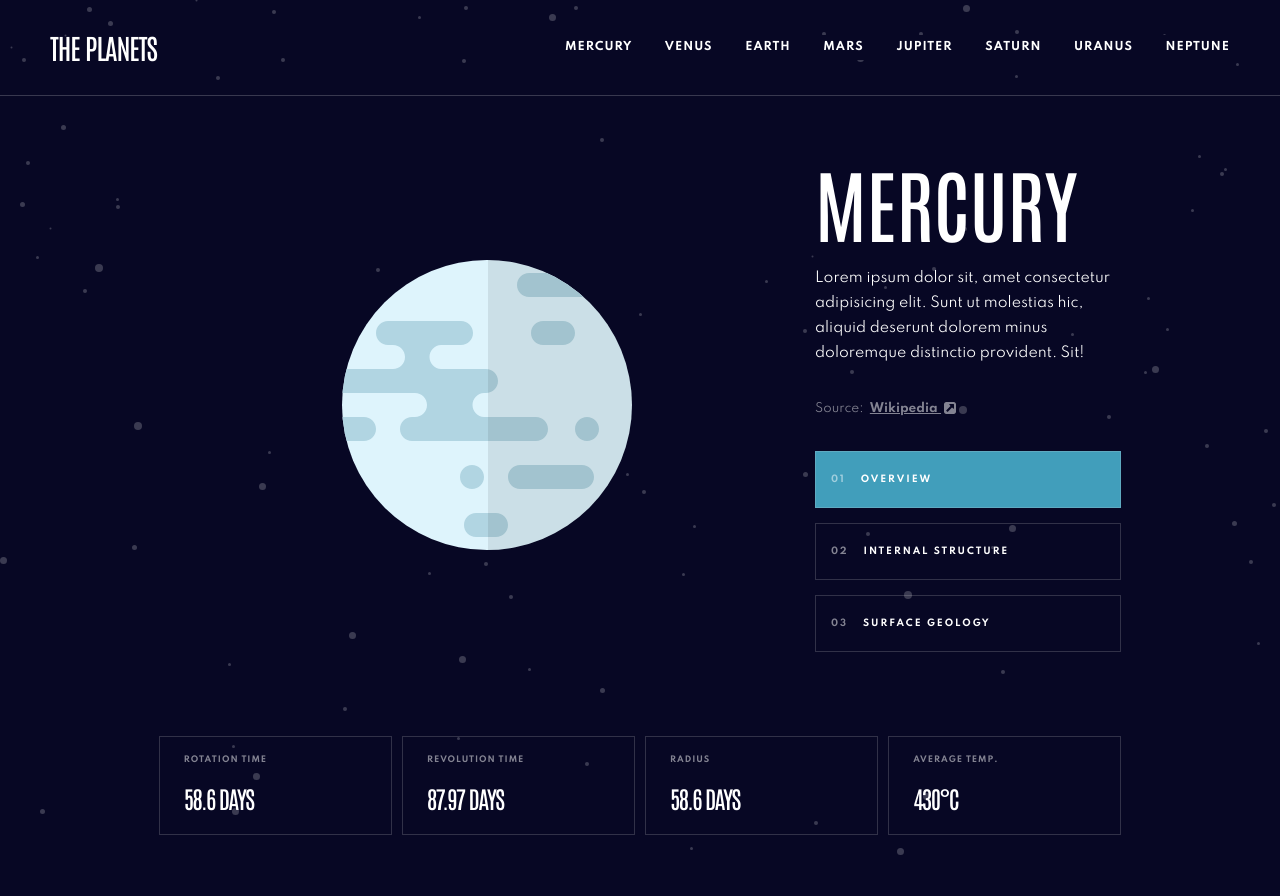
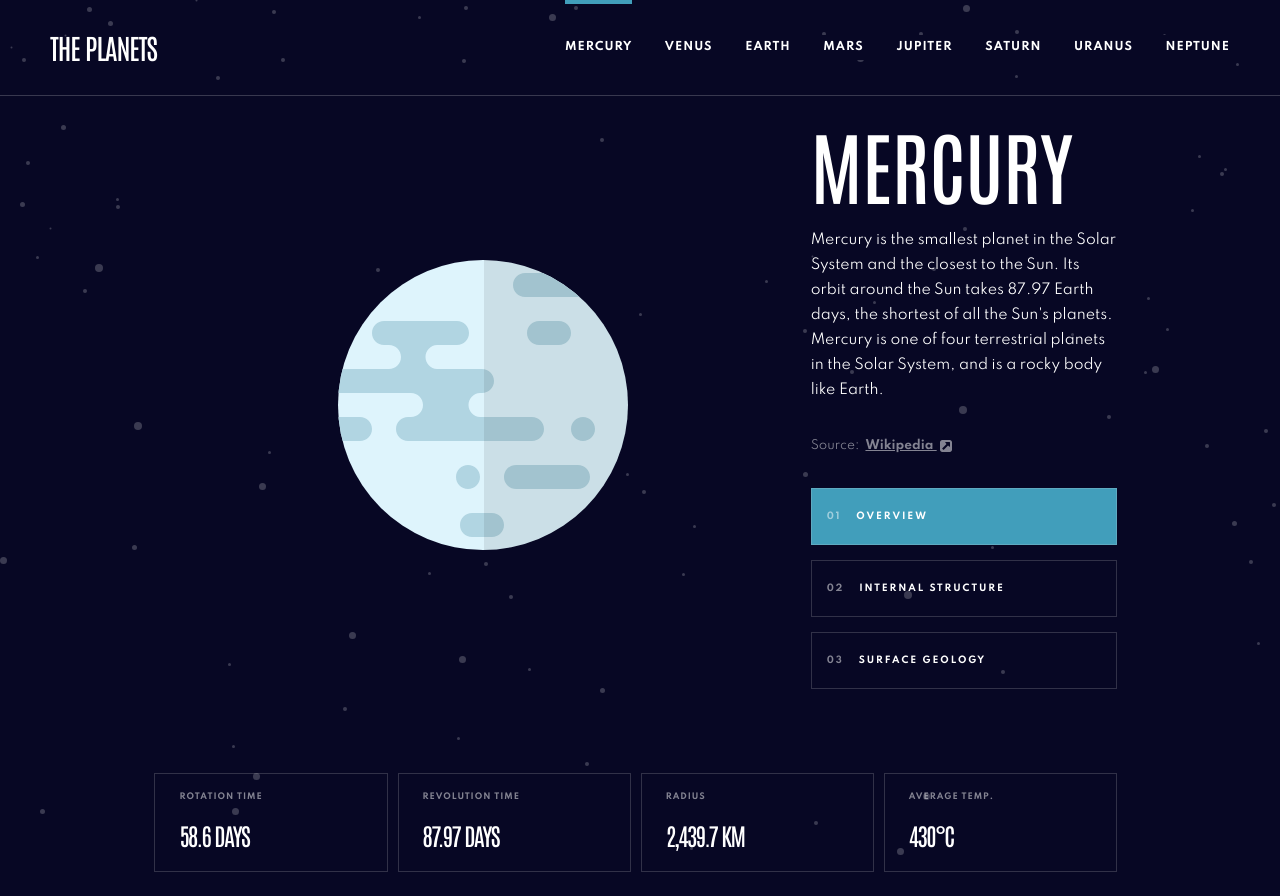
Before and after one commit to manolobrown/planets-fact-site, a Vue app: page /planet/1 in a window 1280 px wide. Built offline with nearby package versions, Linux system fonts and the light colour scheme.

Commit message:
[UPDATE] Data and Route Intergration

```diff
--- a/data.json
+++ b/data.json
@@ -1,5 +1,7 @@
-[
 {
+  "planets": [
+    {
+      "id": 1,
       "name": "Mercury",
       "overview": {
         "content": "Mercury is the smallest planet in the Solar System and the closest to the Sun. Its orbit around the Sun takes 87.97 Earth days, the shortest of all the Sun's planets. Mercury is one of four terrestrial planets in the Solar System, and is a rocky body like Earth.",
@@ -18,12 +20,13 @@
       "radius": "2,439.7 KM",
       "temperature": "430°c",
       "images": {
-      "planet": "./assets/planet-mercury.svg",
-      "internal": "./assets/planet-mercury-internal.svg",
-      "geology": "./assets/geology-mercury.png"
+        "planet": "/images/planet-mercury.svg",
+        "internal": "/images/planet-mercury-internal.svg",
+        "geology": "/images/geology-mercury.png"
       }
     },
     {
+      "id": 2,
       "name": "Venus",
       "overview": {
         "content": "Venus is the second planet from the Sun. It is named after the Roman goddess of love and beauty. As the brightest natural object in Earth's night sky after the Moon, Venus can cast shadows and can be, on rare occasions, visible to the naked eye in broad daylight.",
@@ -42,12 +45,13 @@
       "radius": "6,051.8 KM",
       "temperature": "471°c",
       "images": {
-      "planet": "./assets/planet-venus.svg",
-      "internal": "./assets/planet-venus-internal.svg",
-      "geology": "./assets/geology-venus.png"
+        "planet": "/images/planet-venus.svg",
+        "internal": "/images/planet-venus-internal.svg",
+        "geology": "/images/geology-venus.png"
       }
     },
     {
+      "id": 3,
       "name": "Earth",
       "overview": {
         "content": "Third planet from the Sun and the only known planet to harbor life. About 29.2% of Earth's surface is land with remaining 70.8% is covered with water. Earth's distance from the Sun, physical properties and geological history have allowed life to evolve and thrive.",
@@ -66,12 +70,13 @@
       "radius": "6,371 KM",
       "temperature": "16°c",
       "images": {
-      "planet": "./assets/planet-earth.svg",
-      "internal": "./assets/planet-earth-internal.svg",
-      "geology": "./assets/geology-earth.png"
+        "planet": "/images/planet-earth.svg",
+        "internal": "/images/planet-earth-internal.svg",
+        "geology": "/images/geology-earth.png"
       }
     },
     {
+      "id": 4,
       "name": "Mars",
       "overview": {
         "content": "Mars is the fourth planet from the Sun and the second-smallest planet in the Solar System, being larger than only Mercury. In English, Mars carries the name of the Roman god of war and is often referred to as the \"Red Planet\".",
@@ -90,12 +95,13 @@
       "radius": "3,389.5 KM",
       "temperature": "-28°c",
       "images": {
-      "planet": "./assets/planet-mars.svg",
-      "internal": "./assets/planet-mars-internal.svg",
-      "geology": "./assets/geology-mars.png"
+        "planet": "/images/planet-mars.svg",
+        "internal": "/images/planet-mars-internal.svg",
+        "geology": "/images/geology-mars.png"
       }
     },
     {
+      "id": 5,
       "name": "Jupiter",
       "overview": {
         "content": "Jupiter is the fifth planet from the Sun and the largest in the Solar System. It is a gas giant with a mass two and a half times that of all the other planets in the Solar System combined, but less than one-thousandth the mass of the Sun.",
@@ -114,12 +120,13 @@
       "radius": "69,911 KM",
       "temperature": "-108°c",
       "images": {
-      "planet": "./assets/planet-jupiter.svg",
-      "internal": "./assets/planet-jupiter-internal.svg",
-      "geology": "./assets/geology-jupiter.png"
+        "planet": "/images/planet-jupiter.svg",
+        "internal": "/images/planet-jupiter-internal.svg",
+        "geology": "/images/geology-jupiter.png"
       }
     },
     {
+      "id": 6,
       "name": "Saturn",
       "overview": {
         "content": "Saturn is the sixth planet from the Sun and the second-largest in the Solar System, after Jupiter. It is a gas giant with an average radius of about nine and a half times that of Earth. It only has one-eighth the average density of Earth.",
@@ -138,12 +145,13 @@
       "radius": "58,232 KM",
       "temperature": "-138°c",
       "images": {
-      "planet": "./assets/planet-saturn.svg",
-      "internal": "./assets/planet-saturn-internal.svg",
-      "geology": "./assets/geology-saturn.png"
+        "planet": "/images/planet-saturn.svg",
+        "internal": "/images/planet-saturn-internal.svg",
+        "geology": "/images/geology-saturn.png"
       }
     },
     {
+      "id": 7,
       "name": "Uranus",
       "overview": {
         "content": "Uranus is the seventh planet from the Sun. Its name is a reference to the Greek god of the sky, Uranus according to Greek mythology, was the great-grandfather of Ares. It has the third-largest planetary radius and fourth-largest planetary mass in the Solar System.",
@@ -162,12 +170,13 @@
       "radius": "25,362 KM",
       "temperature": "-195°c",
       "images": {
-      "planet": "./assets/planet-uranus.svg",
-      "internal": "./assets/planet-uranus-internal.svg",
-      "geology": "./assets/geology-uranus.png"
+        "planet": "/images/planet-uranus.svg",
+        "internal": "/images/planet-uranus-internal.svg",
+        "geology": "/images/geology-uranus.png"
       }
     },
     {
+      "id": 8,
       "name": "Neptune",
       "overview": {
         "content": "Neptune is the eighth and farthest-known Solar planet from the Sun. In the Solar System, it is the fourth-largest planet by diameter, the third-most-massive planet, and the densest giant planet. It is 17 times the mass of Earth, more massive than its near-twin Uranus.",
@@ -186,9 +195,10 @@
       "radius": "24,622 KM",
       "temperature": "-201°c",
       "images": {
-      "planet": "./assets/planet-neptune.svg",
-      "internal": "./assets/planet-neptune-internal.svg",
-      "geology": "./assets/geology-neptune.png"
+        "planet": "/images/planet-neptune.svg",
+        "internal": "/images/planet-neptune-internal.svg",
+        "geology": "/images/geology-neptune.png"
       }
     }
   ]
+}
--- a/package.json
+++ b/package.json
@@ -7,7 +7,8 @@
     "serve": "vite preview"
   },
   "dependencies": {
-    "vue": "^3.2.16"
+    "vue": "^3.2.16",
+    "vue-router": "^4.0.12"
   },
   "devDependencies": {
     "@vitejs/plugin-vue": "^1.9.3",
--- a/src/App.vue
+++ b/src/App.vue
@@ -1,24 +1,23 @@
 <template>
   <Header :planets="planets" />
   <main>
-    <Planet />
+    <router-view></router-view>
   </main>
 </template>
 
 <script>
 import Header from "./components/Header.vue";
-import Planet from "./components/Planet.vue";
 import data from "../data.json";
 
 export default {
   name: "App",
   components: {
     Header,
-    Planet,
   },
   data() {
     return {
-      planets: data,
+      planets: data.planets,
+      toggleNavStatus: false,
     };
   },
 };
--- /dev/null
+++ b/src/components/NavItem.vue
@@ -0,0 +1,19 @@
+<template>
+  <li :class="`nav__item-${planet.name}`">
+    <router-link
+      :to="{ name: 'Planet', params: { id: planet.id } }"
+      @click="$emit('nav-status')"
+    >
+      {{ planet.name }}
+    </router-link>
+  </li>
+</template>
+
+<script>
+export default {
+  name: "NavItem",
+  props: {
+    planet: Object,
+  },
+};
+</script>
--- a/src/main.js
+++ b/src/main.js
@@ -1,5 +1,6 @@
 import { createApp } from "vue";
 import App from "./App.vue";
+import router from "./router";
 import "./assets/scss/style.scss";
 
-createApp(App).mount("#app");
+createApp(App).use(router).mount("#app");
--- /dev/null
+++ b/src/router/index.js
@@ -0,0 +1,45 @@
+import { createRouter, createWebHistory, useRoute } from "vue-router";
+import Planet from "../views/Planet.vue";
+import data from "../../data.json";
+
+const routes = [
+  {
+    path: "/",
+    redirect: (to) => {
+      return { path: "/planet/1" };
+    },
+  },
+  {
+    path: "/planet/:id",
+    name: "Planet",
+    component: Planet,
+    props: (route) => ({ ...route.params, id: parseInt(route.params.id) }),
+    beforeEnter(to, from) {
+      const exists = data.planets.find(
+        (planet) => planet.id === parseInt(to.params.id)
+      );
+      if (!exists)
+        return (
+          {
+            name: "NotFound",
+            // allows keeping the URL while rendering a different page
+            params: { pathMatch: to.path.split("/").slice(1) },
+            query: to.query,
+            hash: to.hash,
+          },
+          {
+            path: "/:pathMatch(.*)*",
+            name: "NotFound",
+            component: () => import("../views/NotFound.vue"),
+          }
+        );
+    },
+  },
+];
+
+const router = createRouter({
+  history: createWebHistory(),
+  routes,
+});
+
+export default router;
--- /dev/null
+++ b/src/views/NotFound.vue
@@ -0,0 +1,15 @@
+<template>
+  <div>
+    <h1>Not Found</h1>
+    <p>
+      Oops, we couldn't find that page. Try going
+      <router-link to="/">home</router-link>
+    </p>
+  </div>
+</template>
+
+<script>
+export default {
+  name: "NotFound",
+};
+</script>
--- a/src/components/Planet.vue
+++ b/src/views/Planet.vue
@@ -12,18 +12,16 @@
       </ul>
     </nav>
     <div class="planet__image">
-      <img src="../assets/images/planet-mercury.svg" alt="" />
+      <img :src="planet.images.planet" alt="" />
     </div>
     <div class="planet__copy">
-      <h1>Mercury</h1>
+      <h1>{{ planet.name }}</h1>
       <p>
-        Lorem ipsum dolor sit, amet consectetur adipisicing elit. Sunt ut
-        molestias hic, aliquid deserunt dolorem minus doloremque distinctio
-        provident. Sit!
+        {{ planet.overview.content }}
       </p>
       <div class="source">
         Source:
-        <a href="#"
+        <a :href="planet.overview.source" target="_blank"
           >Wikipedia
           <svg xmlns="http://www.w3.org/2000/svg" width="12" height="12">
             <path
@@ -36,29 +34,38 @@
     <div class="planet__stats">
       <div class="rotation">
         <h4>Rotation Time</h4>
-        <h2>58.6 Days</h2>
+        <h2>{{ planet.rotation }}</h2>
       </div>
       <div class="revolution">
         <h4>Revolution Time</h4>
-        <h2>87.97 Days</h2>
+        <h2>{{ planet.revolution }}</h2>
       </div>
       <div class="radius">
         <h4>Radius</h4>
-        <h2>58.6 Days</h2>
+        <h2>{{ planet.radius }}</h2>
       </div>
       <div class="temperature">
         <h4>Average Temp.</h4>
-        <h2>430&deg;C</h2>
+        <h2>{{ planet.temperature }}</h2>
       </div>
     </div>
   </div>
 </template>
 
 <script>
+import data from "../../data.json";
 export default {
   name: "Planet",
   props: {
-    planets: Object,
+    id: {
+      type: Number,
+      required: true,
+    },
+  },
+  computed: {
+    planet() {
+      return data.planets.find((planet) => planet.id === this.id);
+    },
   },
 };
 </script>
@@ -243,7 +250,7 @@ export default {
 
 @include breakpoint(large) {
   .planet {
-    max-width: 68.75em;
+    max-width: 69.375em;
     margin: 0 auto;
     grid-template-columns: 46.875em 21.875em;
     grid-template-areas:
@@ -251,6 +258,7 @@ export default {
       "planet-image planet-nav"
       "planet-stats planet-stats";
     height: 100vh;
+    //max-height: 53.125em;
     align-content: center;
   }
   .planet__image {
```
Also changed, not shown: src/components/Header.vue (+57 -14 lines), 1 other file (tests, documents, lock files or other folders). Lines whose indentation alone changed are shown as unchanged.
